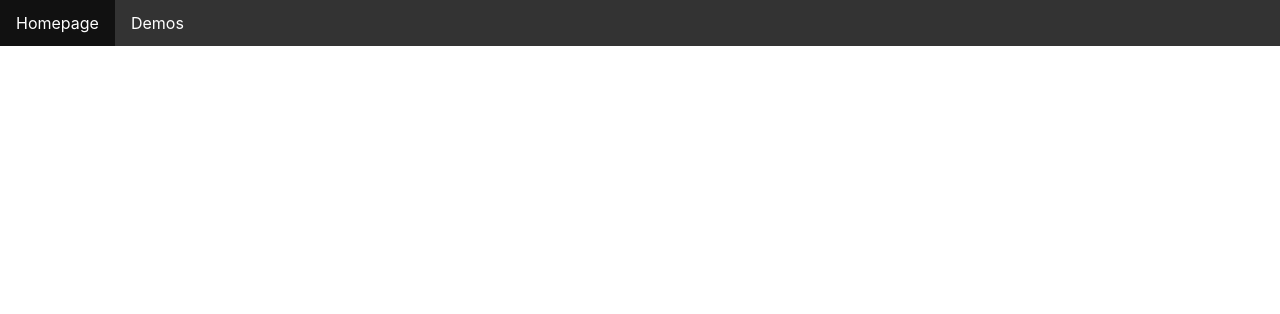
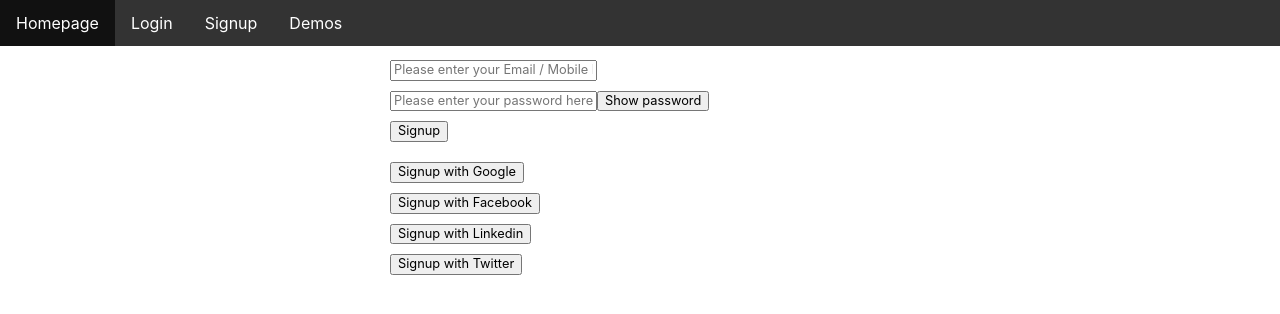
Before and after one commit to anushshukla/react-range-slider, a React (Create React App) app: page /sign-up in a window 1280 px wide. Shown: the top 314 px of the page. Built offline with nearby package versions, Linux system fonts and the light colour scheme.

Commit message:
login and signup page addition

```diff
--- a/src/Menus.js
+++ b/src/Menus.js
@@ -9,7 +9,13 @@ const Menus = () => (
         <Link to="/">Homepage</Link>
       </li>
       <li>
-        <Link to="/demo">Demos</Link>
+        <Link to="/login">Login</Link>
+      </li>
+      <li>
+        <Link to="/sign-up">Signup</Link>
+      </li>
+      <li>
+        <Link to="/demos">Demos</Link>
       </li>
     </ul>
   </div>
--- a/src/Pages/Demos/index.js
+++ b/src/Pages/Demos/index.js
@@ -8,16 +8,16 @@ const Menus = props => (
     <DemoRoutes {...props} />
     <ul>
       <li>
-        <Link to="/demo/range-slider">Range Slider Demo</Link>
+        <Link to="/demos/range-slider">Range Slider Demo</Link>
       </li>
       <li>
-        <Link to="/demo/ripple">Ripple Demo</Link>
+        <Link to="/demos/ripple">Ripple Demo</Link>
       </li>
       <li>
-        <Link to="/demo/tooltip">Tooltip Demo</Link>
+        <Link to="/demos/tooltip">Tooltip Demo</Link>
       </li>
       <li>
-        <Link to="/demo/virtualization">Virtualization Demo</Link>
+        <Link to="/demos/virtualization">Virtualization Demo</Link>
       </li>
     </ul>
   </div>
--- /dev/null
+++ b/src/Pages/Login/index.js
@@ -0,0 +1,30 @@
+import React from 'react';
+import { TopSpace } from 'components/common/styles';
+
+const Login = () => (
+  <>
+    <form>
+      <input
+        type="email"
+        placeholder="Please enter your Email / Mobile Number / Username"
+      />
+      <TopSpace space="10px" />
+      <div>
+        <input type="password" placeholder="Please enter your password here" />
+        <button type="button">Show password</button>
+      </div>
+      <TopSpace space="10px" />
+      <button type="submit">Login</button>
+    </form>
+    <TopSpace space="20px" />
+    <button type="button">Login with Google</button>
+    <TopSpace space="10px" />
+    <button type="button">Login with Facebook</button>
+    <TopSpace space="10px" />
+    <button type="button">Login with Linkedin</button>
+    <TopSpace space="10px" />
+    <button type="button">Login with Twitter</button>
+  </>
+);
+
+export default Login;
--- /dev/null
+++ b/src/Pages/Signup/index.js
@@ -0,0 +1,30 @@
+import React from 'react';
+import { TopSpace } from 'components/common/styles';
+
+const Signup = () => (
+  <>
+    <form>
+      <input
+        type="email"
+        placeholder="Please enter your Email / Mobile Number / Username"
+      />
+      <TopSpace space="10px" />
+      <div>
+        <input type="password" placeholder="Please enter your password here" />
+        <button type="button">Show password</button>
+      </div>
+      <TopSpace space="10px" />
+      <button type="submit">Signup</button>
+    </form>
+    <TopSpace space="20px" />
+    <button type="button">Signup with Google</button>
+    <TopSpace space="10px" />
+    <button type="button">Signup with Facebook</button>
+    <TopSpace space="10px" />
+    <button type="button">Signup with Linkedin</button>
+    <TopSpace space="10px" />
+    <button type="button">Signup with Twitter</button>
+  </>
+);
+
+export default Signup;
--- a/src/Routes/DemoRoutes.js
+++ b/src/Routes/DemoRoutes.js
@@ -7,10 +7,10 @@ import Virtualization from 'Pages/Demos/Virtualization';
 
 const DemoRoutes = () => (
   <>
-    <Route path="/demo/range-slider" exact component={RangeSlider} />
-    <Route path="/demo/ripple" exact component={Ripple} />
-    <Route path="/demo/tooltip" exact component={Tooltip} />
-    <Route path="/demo/virtualization" exact component={Virtualization} />
+    <Route path="/demos/range-slider" exact component={RangeSlider} />
+    <Route path="/demos/ripple" exact component={Ripple} />
+    <Route path="/demos/tooltip" exact component={Tooltip} />
+    <Route path="/demos/virtualization" exact component={Virtualization} />
   </>
 );
 
--- a/src/Routes/index.js
+++ b/src/Routes/index.js
@@ -2,6 +2,8 @@ import React from 'react';
 import { Route, Switch } from 'react-router-dom';
 import Demos from 'Pages/Demos';
 import Homepage from 'Pages/Homepage';
+import Login from 'Pages/Login';
+import Signup from 'Pages/Signup';
 import DemoRoutes from 'Routes/DemoRoutes';
 import { TopSpace, ResponsiveWidth, Font } from 'components/common/styles';
 
@@ -11,7 +13,9 @@ export default () => (
       <Font size="0.8em">
         <Switch>
           <Route path="/" exact component={Homepage} />
-          <Route path="/demo" exact component={Demos} />
+          <Route path="/login" exact component={Login} />
+          <Route path="/sign-up" exact component={Signup} />
+          <Route path="/demos" exact component={Demos} />
           <DemoRoutes />
         </Switch>
       </Font>
```
